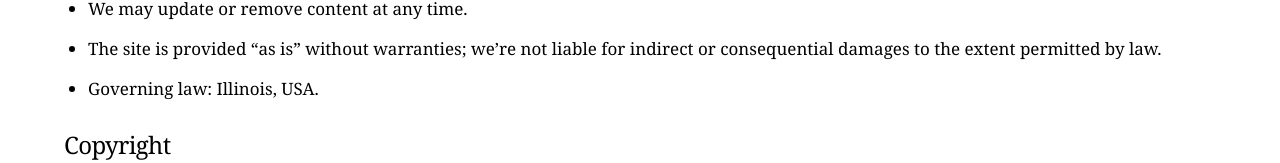
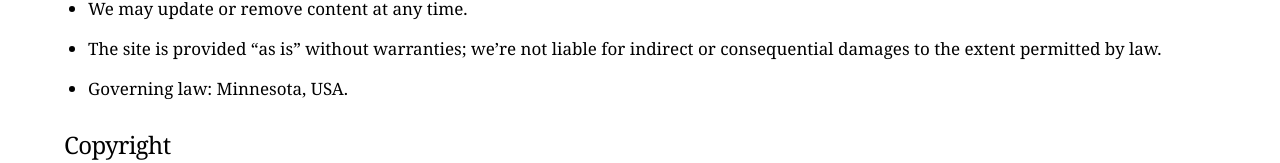
Before and after one commit to tomsullivan79/trent-gallery, a Next.js app: page /legal in a window 1280 px wide. Shown: the part 460-623 px from the top of the page. Built offline with nearby package versions, Linux system fonts and the light colour scheme; no server answers.

Commit message:
fixed state law listng

```diff
--- a/app/legal/page.tsx
+++ b/app/legal/page.tsx
@@ -36,7 +36,7 @@ export default function LegalPage() {
             The site is provided “as is” without warranties; we’re not liable
             for indirect or consequential damages to the extent permitted by law.
           </li>
-          <li>Governing law: Illinois, USA.</li>
+          <li>Governing law: Minnesota, USA.</li>
         </ul>
       </section>
 
```
